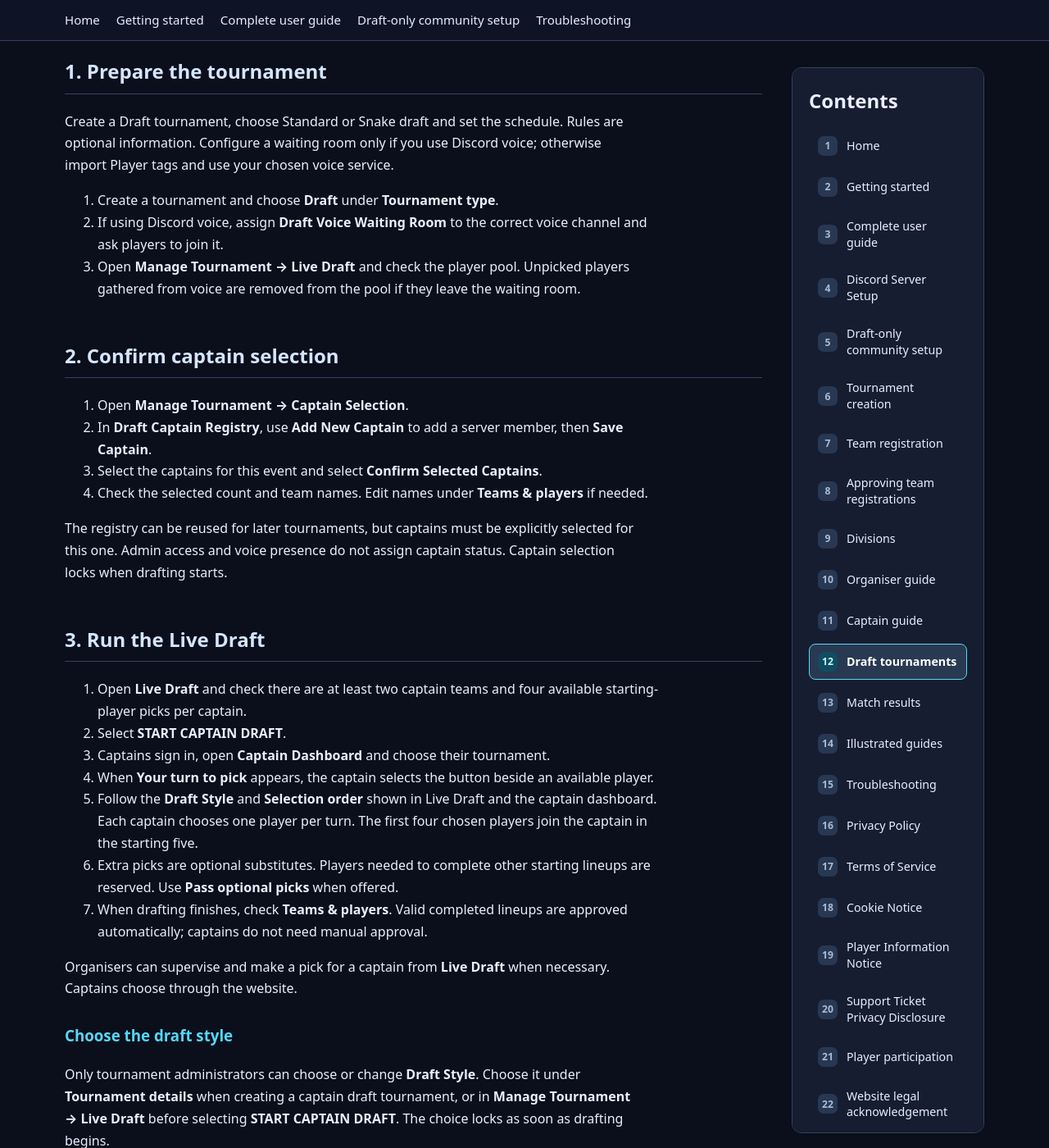
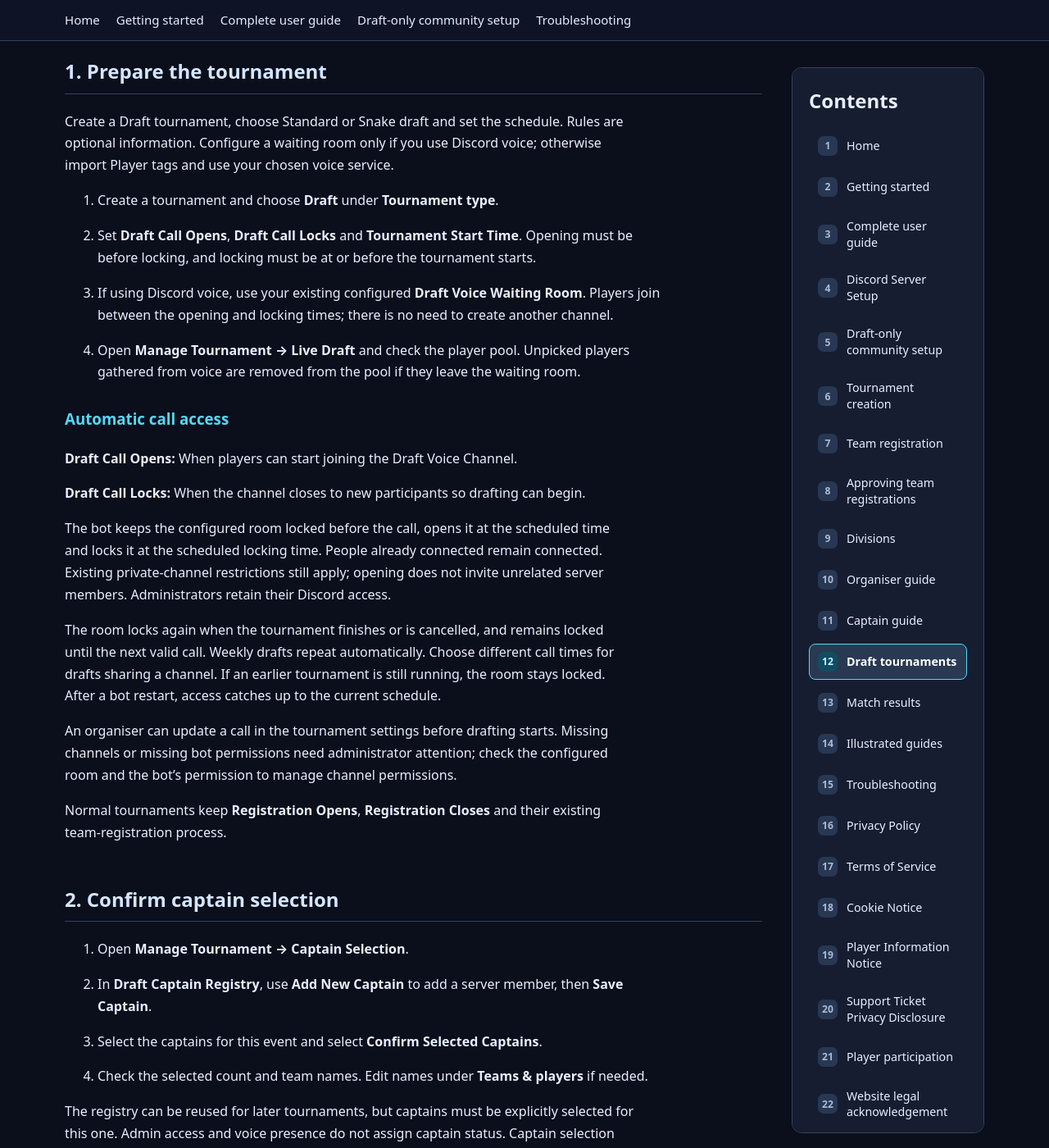
Before and after one commit to dev-dyly/bracket-control-wiki, a Jekyll site: the page built from guides/drafts.md, in a window 1280 px wide and 1400 px high, scrolled down 509 px. Shown: the whole window at 82% size. Built offline with Jekyll 4.4.1, drawn with Linux system fonts in a browser that asks for light colours.

Commit message:
Explain scheduled Draft Call access and unchanged normal registration

```diff
--- a/guides/drafts.md
+++ b/guides/drafts.md
@@ -1,117 +1,263 @@
 ---
+
 layout: default
+
 title: Draft tournaments
+
 permalink: /guides/drafts/
+
 ---
+
 # Draft tournaments
 
+
+
 Bracket Control displays a simple [website legal acknowledgement]({{ "/guides/legal-acknowledgement/" | relative_url }}). Global Player Registration and Individual Player Acceptance are no longer required. All Discord setup channels are optional. Tournament organisers communicate and enforce their own rules.
+
+
 
 A draft starts with individual players. Selected captains choose players on the website to form teams, then the organiser generates the bracket.
 
 
+
+
+
 ## 1. Prepare the tournament
+
+
 
 Create a Draft tournament, choose Standard or Snake draft and set the schedule. Rules are optional information. Configure a waiting room only if you use Discord voice; otherwise import Player tags and use your chosen voice service.
 
+
+
 1. Create a tournament and choose **Draft** under **Tournament type**.
-2. If using Discord voice, assign **Draft Voice Waiting Room** to the correct voice channel and ask players to join it.
+
+2. Set **Draft Call Opens**, **Draft Call Locks** and **Tournament Start Time**. Opening must be before locking, and locking must be at or before the tournament starts.
+
+3. If using Discord voice, use your existing configured **Draft Voice Waiting Room**. Players join between the opening and locking times; there is no need to create another channel.
+
 3. Open **Manage Tournament → Live Draft** and check the player pool. Unpicked players gathered from voice are removed from the pool if they leave the waiting room.
+
+
+
+
+
+### Automatic call access
+
+
+
+**Draft Call Opens:** When players can start joining the Draft Voice Channel.
+
+
+
+**Draft Call Locks:** When the channel closes to new participants so drafting can begin.
+
+
+
+The bot keeps the configured room locked before the call, opens it at the scheduled time and locks it at the scheduled locking time. People already connected remain connected. Existing private-channel restrictions still apply; opening does not invite unrelated server members. Administrators retain their Discord access.
+
+
+
+The room locks again when the tournament finishes or is cancelled, and remains locked until the next valid call. Weekly drafts repeat automatically. Choose different call times for drafts sharing a channel. If an earlier tournament is still running, the room stays locked. After a bot restart, access catches up to the current schedule.
+
+
+
+An organiser can update a call in the tournament settings before drafting starts. Missing channels or missing bot permissions need administrator attention; check the configured room and the bot’s permission to manage channel permissions.
+
+
+
+Normal tournaments keep **Registration Opens**, **Registration Closes** and their existing team-registration process.
+
 
 
 ## 2. Confirm captain selection
 
+
+
 1. Open **Manage Tournament → Captain Selection**.
+
 2. In **Draft Captain Registry**, use **Add New Captain** to add a server member, then **Save Captain**.
+
 3. Select the captains for this event and select **Confirm Selected Captains**.
+
 4. Check the selected count and team names. Edit names under **Teams & players** if needed.
+
+
 
 The registry can be reused for later tournaments, but captains must be explicitly selected for this one. Admin access and voice presence do not assign captain status. Captain selection locks when drafting starts.
 
+
+
 ## 3. Run the Live Draft
 
+
+
 1. Open **Live Draft** and check there are at least two captain teams and four available starting-player picks per captain.
+
 2. Select **START CAPTAIN DRAFT**.
+
 3. Captains sign in, open **Captain Dashboard** and choose their tournament.
+
 4. When **Your turn to pick** appears, the captain selects the button beside an available player.
+
 5. Follow the **Draft Style** and **Selection order** shown in Live Draft and the captain dashboard. Each captain chooses one player per turn. The first four chosen players join the captain in the starting five.
+
 6. Extra picks are optional substitutes. Players needed to complete other starting lineups are reserved. Use **Pass optional picks** when offered.
+
 7. When drafting finishes, check **Teams & players**. Valid completed lineups are approved automatically; captains do not need manual approval.
+
+
 
 Organisers can supervise and make a pick for a captain from **Live Draft** when necessary. Captains choose through the website.
 
+
+
 ### Choose the draft style
+
+
 
 Only tournament administrators can choose or change **Draft Style**. Choose it under **Tournament details** when creating a captain draft tournament, or in **Manage Tournament → Live Draft** before selecting **START CAPTAIN DRAFT**. The choice locks as soon as drafting begins.
 
+
+
 - **Standard (1-for-1):** each captain picks one player, then the same order repeats. With captains A, B and C: **A → B → C → A → B → C**.
+
 - **Snake Draft:** each captain picks one player, then the order reverses for the next round. With captains A, B and C: **A → B → C → C → B → A**.
+
+
 
 Both options work with two or more captains. After everyone has four additional starters, there are up to two optional substitute rounds. The live selection order starts with the current captain and shows the rest of this round and the next. Optional turns may be skipped when no players are available.
 
+
+
 Existing tournaments keep their original order and display **Legacy (2 / 1 / 2 / 1)**. An administrator can switch an existing tournament before its draft starts. Ongoing drafts continue in their established order. Editing a recurring series changes future tournaments only.
+
+
 
 ### Remove an unavailable player
 
+
+
 1. Open **Manage Tournament → Live Draft**.
+
 2. In **Live draft player pool**, find the available player and select **Remove**.
+
 3. Confirm the removal. The player disappears from the pool and captains can no longer pick them.
+
+
 
 Administrators can remove available players before or during drafting. Captains and players already assigned to teams cannot be removed this way. Removing someone does not change the current captain's turn. If a team still needs starters, add more available players before continuing.
 
+
+
 A removed player stays out of the pool even if they remain in the voice waiting room. They can return by leaving and rejoining the configured **Draft Waiting VC**, or an administrator can enter their player tag and select **IMPORT PLAYERS**. Normal voice management continues for everyone else: available voice entrants join automatically and unpicked voice entrants leave the pool when they leave the room.
+
+
 
 ## 4. Understand automatic voice rooms
 
+
+
 With a configured Discord waiting room, Bracket Control creates a private **Draft Captains** room after captain selection and moves selected captains who are connected to the waiting room. Authorised staff can also access that captain room.
+
+
 
 At draft completion, it creates temporary team rooms and moves recognised, connected players from the waiting room, and captains from the captain room, where possible. It cannot move disconnected players or pull people from unrelated rooms.
 
+
+
 **Team rooms copy the waiting room's permissions. They are not automatically private to each team.** Have a Discord administrator check and adjust access if private team conversations are required. The bot needs **Manage Channels**, **Manage Roles**, **View Audit Log**, **Connect** and **Move Members**, plus access to the waiting room and category.
+
+
 
 Rooms are cleaned up when no longer needed, with cleanup deferred where occupants cannot be moved safely. Voice errors do not undo draft picks; check the captain-selection status and bot permissions.
 
+
+
 ## 5. Publish the Teams List
+
+
 
 Choose a **Registered Teams** channel in the tournament's channel settings, or select a destination under **Discord & publishing → Team list**. This also works for draft-only communities; no team-registration or staff-approval channel is needed.
 
+
+
 With **Image — automatic updates** selected, Bracket Control publishes the Teams List after the draft is complete, its rosters are approved and its team voice rooms are ready. The PNG uses the same layout as other tournaments: team names, captains, five starters and any substitutes. Disconnected players do not prevent publishing once their team rooms are ready.
+
+
 
 To publish or refresh it yourself, open **Manage Tournament → Discord → Team list**, check the destination and image format, select **Save this tournament**, then **Publish Teams List**.
 
+
+
 Approved roster changes update the same Discord message when automatic updates are enabled. Refreshing manually also updates that message. Changing the destination publishes in the new channel and keeps the old post as history. **Do not publish** and manual-only settings are respected. Unpublished tournaments are not posted, and private drafts require a verified staff-only destination.
+
+
 
 ## 6. Generate the bracket and play
 
+
+
 1. Check the completed lineups under **Teams & players**. Clear remaining warnings in **Overview**.
+
 2. Check the starting order under **Team order**.
+
 3. In **Overview**, expand **Ready to start? Bracket controls** and select **LOCK ROSTERS & GENERATE BRACKET**. Confirm after checking the teams.
+
 4. Use **Discord & publishing → Publish bracket** to post to **#bracket-updates** if wanted.
+
 5. Captains use **Captain Dashboard** to **Report Win** with one screenshot or scoresheet per game. The opponent confirms or disputes it.
+
 6. Confirmed results and scoresheets publish to the configured **Match Results** channel, such as **#claim-rank**. Claim Rank is the community's channel name, not another feature.
+
+
 
 See [Match results]({{ '/guides/match-results/' | relative_url }}) for screenshots, confirmation and corrections.
 
+
+
 ## Draft without Discord voice
+
+
 
 Discord voice is optional for general setup and drafting. Organisers can use **Live Draft → Player tags → IMPORT PLAYERS** to add a player pool and use another voice service. Imported gaming tags alone do not verify a player's Discord account. Resolve readiness warnings before starting the bracket.
 
+
+
 Without a configured Discord waiting room, automatic Teams List publishing follows draft completion and roster approval. You can still use **Publish Teams List** to refresh it manually.
+
+
 
 ## Reserve Player Pool and substitute requests
 
+
+
 When drafting finishes, undrafted players automatically form that tournament's **Reserve Player Pool**. This works with Standard, Snake and existing Legacy drafts. Players are not automatically assigned to teams. Optional substitutes already drafted onto a team stay on that team.
+
+
 
 Open **Manage Tournament → Teams & players → Reserve Player Pool** to see available reserves and requests. Captains choose the player they want through **Request Substitute** in their existing dashboard. A selected reserve is held for that request; one team cannot take a player reserved by another team.
 
+
+
 1. Open a substitute request from **Needs Attention**, or find it under **Teams & players**.
+
 2. Review the outgoing player and the captain's chosen reserve. Select **Approve request** or **Reject request**.
+
 3. Ask the reserve player to open **Substitute invitations** using their own Discord account and confirm the invitation. No separate legal or tournament-rules acceptance is required.
+
 4. Approval and confirmation complete the change when all checks pass. If the request is still waiting after a match ends, select **Finish replacement** to check again.
+
 5. Check the updated team roster. The existing Teams List publication refreshes according to its publishing settings, and configured team voice management uses the updated roster. Manual publishing stays manual; no extra Discord channel is needed.
+
+
 
 The designated captain cannot be replaced through this process. Finish the team's active match, scoresheet upload, reported result or dispute first. Roster limits, server membership and player eligibility are checked again before the lineup changes. Previous rosters, matches, results and acceptance records are kept.
 
+
+
 Rejection, captain cancellation or the reserve player's decline releases the reservation. The team keeps its current lineup. A player who completes a replacement leaves the available reserve pool; the outgoing player is not automatically added to it. Cancelling the tournament cancels unfinished requests.
 
+
+
 Requests also appear in the existing private staff approval message when a staff notification channel is configured. No new channel or setup step is required.
```
Also changed, not shown: guides/organisers.md (+116 -0 lines), guides/tournament-creation.md (+7 -2 lines).
